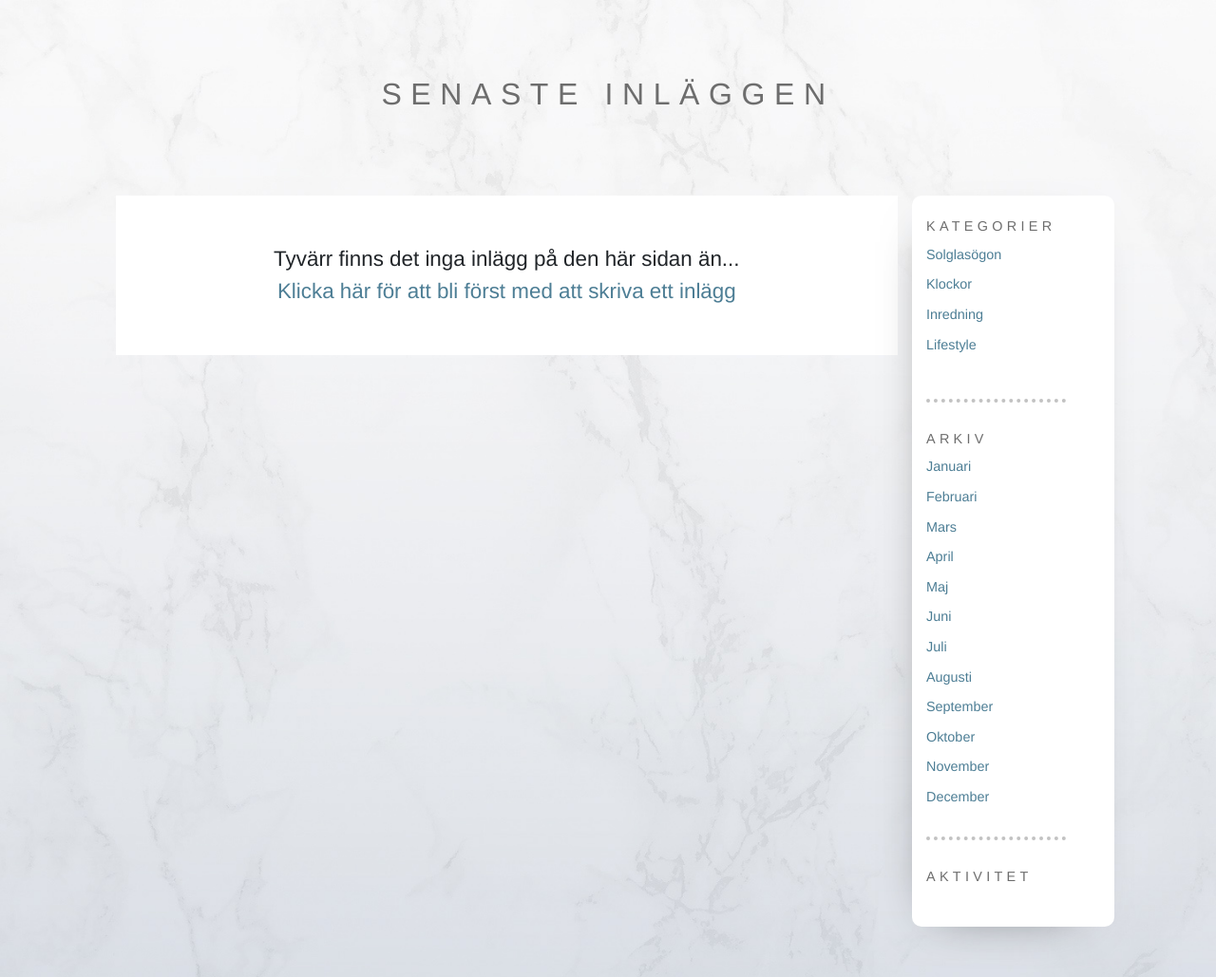
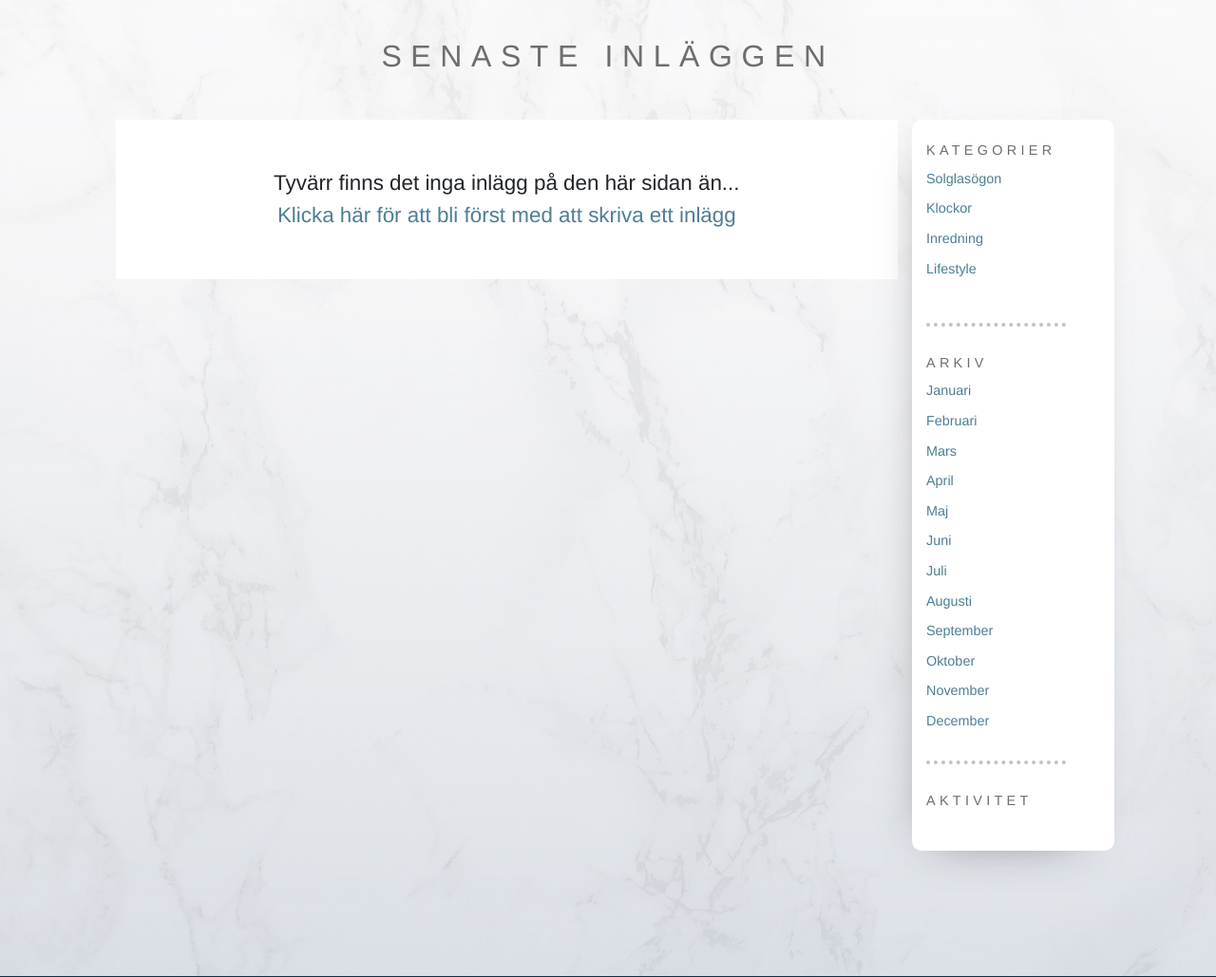
Before and after one commit to raaghda/millhouseblog, a PHP site: page /millhouseblog/?page=home in a window 1280 px wide. Shown: the part 76-1105 px from the top of the page at 95% size. Run offline with PHP 8.4, Linux system fonts and the light colour scheme; data that the repository does not hold is empty; some libraries are stand-ins or nearby versions.

Commit message:
Removed double of this class

```diff
--- a/www/css/style.css
+++ b/www/css/style.css
@@ -849,11 +849,6 @@ a:hover{
         background: none;
     }
 
-    .light_spacious{
-        padding-top: 80px;
-        padding-bottom: 80px;
-    }
-
     .single_post_in_feed{
         margin-bottom: 1em;
     }
```
